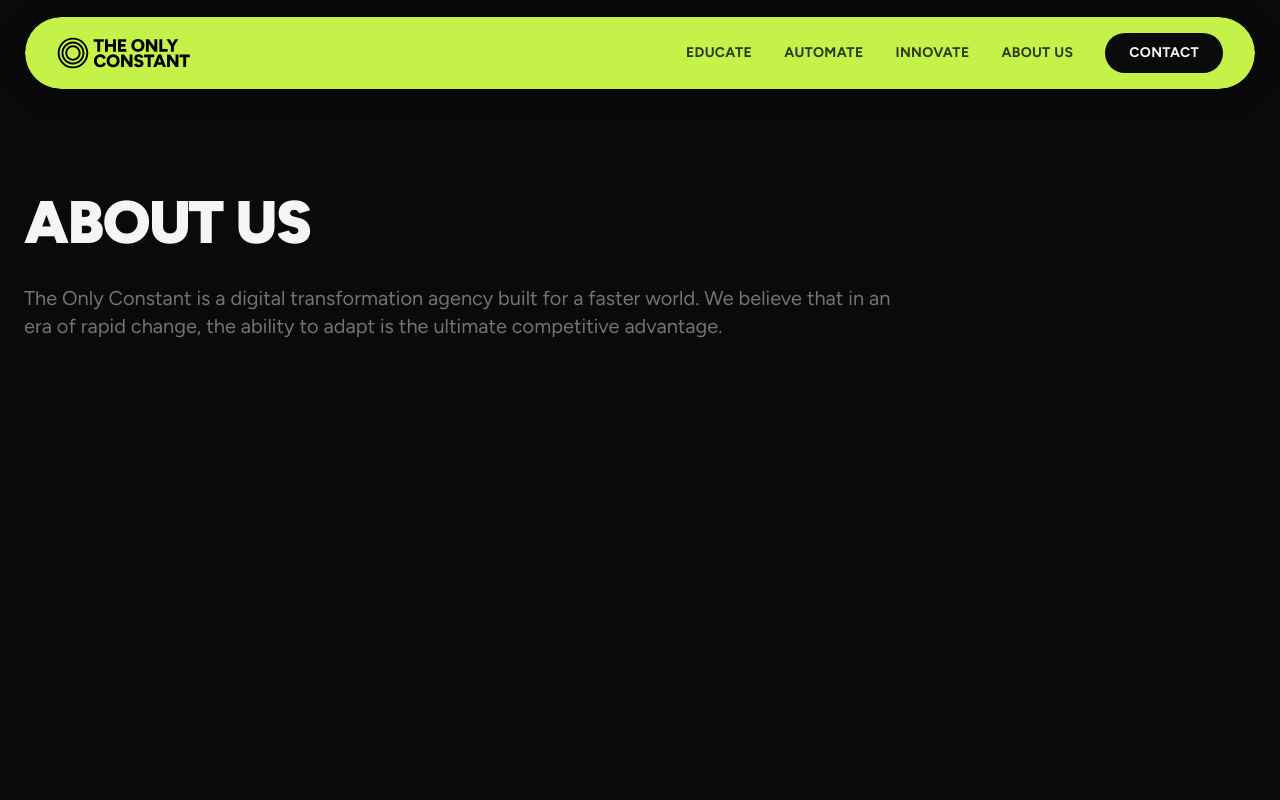
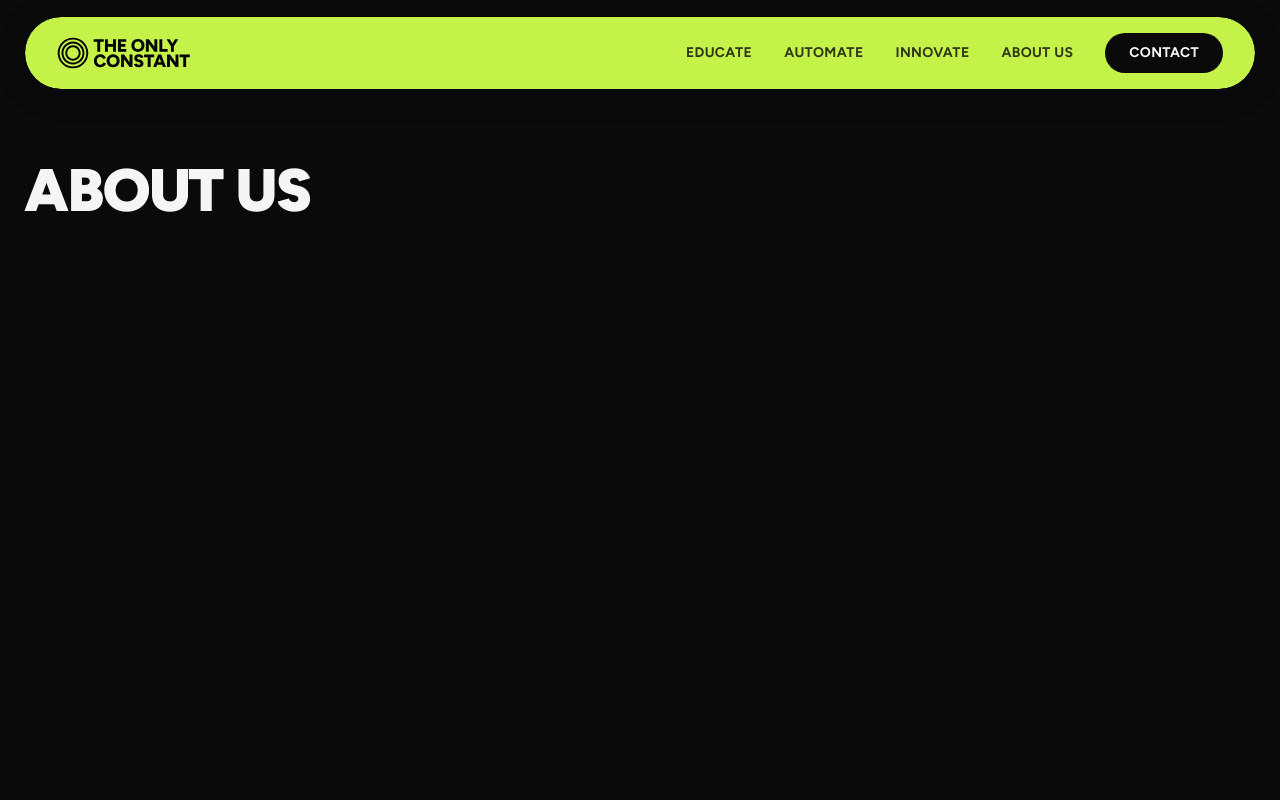
Before and after one commit to jaap-paaj/toc-website, a Next.js app: page /about in a window 1280 px wide. Shown: the top 800 px of the page. Built offline with nearby package versions, Linux system fonts and the light colour scheme.

Commit message:
feat(about): scaffold page, fix image structure, and resolve layout audit
- Scaffold About Us page structure not previously committed
- Move  to  to resolve semantic collision
- Update  to reference new image location
- Fix  in  by extending  with  prop (canonical fix)
- Update ARCHITECTURE.md

```diff
--- /dev/null
+++ b/src/app/_components/about/modules/AboutHeroModule.tsx
@@ -0,0 +1,34 @@
+import { HomeModule } from "@/app/_components/home/HomeModule";
+import { Heading } from "@/design-system/components/Typography";
+import { layoutTokens } from "@/design-system/tokens/layout";
+import { typography } from "@/design-system/tokens/typography";
+import { spacing } from "@/design-system/tokens/spacing";
+import { cn } from "@/lib/utils";
+import { aboutContent } from "@/app/_content/about";
+
+export function AboutHeroModule() {
+    return (
+        <HomeModule
+            id="about-hero"
+            width="full"
+            tone="dark"
+            padTop="xl"
+            padBottom="m"
+            gap="none"
+            containsContent
+        >
+            {/* Canonical Hero Layout Reuse (Educate-style) */}
+            <div className={layoutTokens.splitHero}>
+                {/* Left Column: Headline */}
+                <div className={spacing.stackXs}>
+                    <Heading
+                        level={1}
+                        className={cn(typography.variants.display.heroTertiary, "w-full")}
+                    >
+                        {aboutContent.hero.title}
+                    </Heading>
+                </div>
+            </div>
+        </HomeModule>
+    );
+}
--- a/src/app/_components/home/HomeModule.tsx
+++ b/src/app/_components/home/HomeModule.tsx
@@ -109,6 +109,12 @@ type HomeModuleProps = {
     padBottom?: HomeModuleScale | "none";
     gapTop?: HomeModuleScale | "none";
     gapBottom?: HomeModuleScale | "none";
+
+    /**
+     * Opt-in for an inner container wrapper.
+     * Use this when module width is "full" (e.g. for background) but content needs "container".
+     */
+    containsContent?: boolean;
 };
 
 export function HomeModule({
@@ -129,10 +135,17 @@ export function HomeModule({
     padTop,
     padBottom,
     gapTop,
-    gapBottom
+    gapBottom,
+    containsContent
 }: HomeModuleProps) {
     // Determine Mode: If any Block prop is explicit, use Block Mode.
     const isBlockMode = pad !== undefined || gap !== undefined || padTop !== undefined || padBottom !== undefined || gapTop !== undefined || gapBottom !== undefined;
+
+    const content = containsContent ? (
+        <div className="container mx-auto">
+            {children}
+        </div>
+    ) : children;
 
     return (
         <section
@@ -152,7 +165,7 @@ export function HomeModule({
                 className
             )}
         >
-            {children}
+            {content}
         </section>
     );
 }
--- a/src/app/_components/home/modules/HomeAboutModule.tsx
+++ b/src/app/_components/home/modules/HomeAboutModule.tsx
@@ -53,7 +53,7 @@ export function HomeAboutModule() {
                                 {/* Put your image here (recommended path: /public/images/about/about.png) */}
                                 <div className="relative w-full aspect-[16/10]">
                                     <Image
-                                        src="/images/about/about.png"
+                                        src="/images/home/about.png"
                                         alt="Workshop session with a presentation on AI agents"
                                         fill
                                         className="object-cover"
--- /dev/null
+++ b/src/app/_content/about.ts
@@ -0,0 +1,5 @@
+export const aboutContent = {
+    hero: {
+        title: "ABOUT US",
+    },
+} as const;
--- a/src/app/about/page.tsx
+++ b/src/app/about/page.tsx
@@ -1,7 +1,8 @@
 import type { Metadata } from 'next';
 import { PageLayout } from "@/design-system/components/Layout";
-import { Heading, Text } from "@/design-system/components/Typography";
-import { typography } from "@/design-system/tokens/typography";
+import { HomeModule } from "@/app/_components/home/HomeModule";
+import { HomeFooterCtaModule } from "@/app/_components/home/modules/HomeFooterCtaModule";
+import { AboutHeroModule } from "@/app/_components/about/modules/AboutHeroModule";
 
 export const metadata: Metadata = {
     title: 'About Us | The Only Constant',
@@ -10,17 +11,23 @@ export const metadata: Metadata = {
 export default function AboutPage() {
     return (
         <PageLayout variant="landing">
-            <div className="container mx-auto pt-32 md:pt-48 pb-16 md:pb-24 px-6 md:px-8">
-                <div className="flex flex-col gap-6 md:gap-8 max-w-4xl">
-                    <Heading level={1} className={typography.variants.display.section}>
-                        About Us
-                    </Heading>
-                    <Text size="lg" className="text-muted-foreground">
-                        The Only Constant is a digital transformation agency built for a faster world.
-                        We believe that in an era of rapid change, the ability to adapt is the ultimate competitive advantage.
-                    </Text>
-                </div>
+            <AboutHeroModule />
+
+            {/* Scaffold Area: Minimal placeholder matching instruction */}
+            <div className="min-h-[50vh] flex items-center justify-center">
+                {/* Intentionally empty for now, or minimal loader if required later */}
             </div>
+
+            <HomeModule
+                id="about-cta-seam"
+                width="full"
+                tone="dark"
+                pad="none"
+                padTop="m"
+                gap="none"
+            >
+                <HomeFooterCtaModule />
+            </HomeModule>
         </PageLayout>
     );
 }
```
Also changed, not shown: public/images/home/about.png (renamed from public/images/about/about.png), 1 other file (tests, documents, lock files or other folders).
